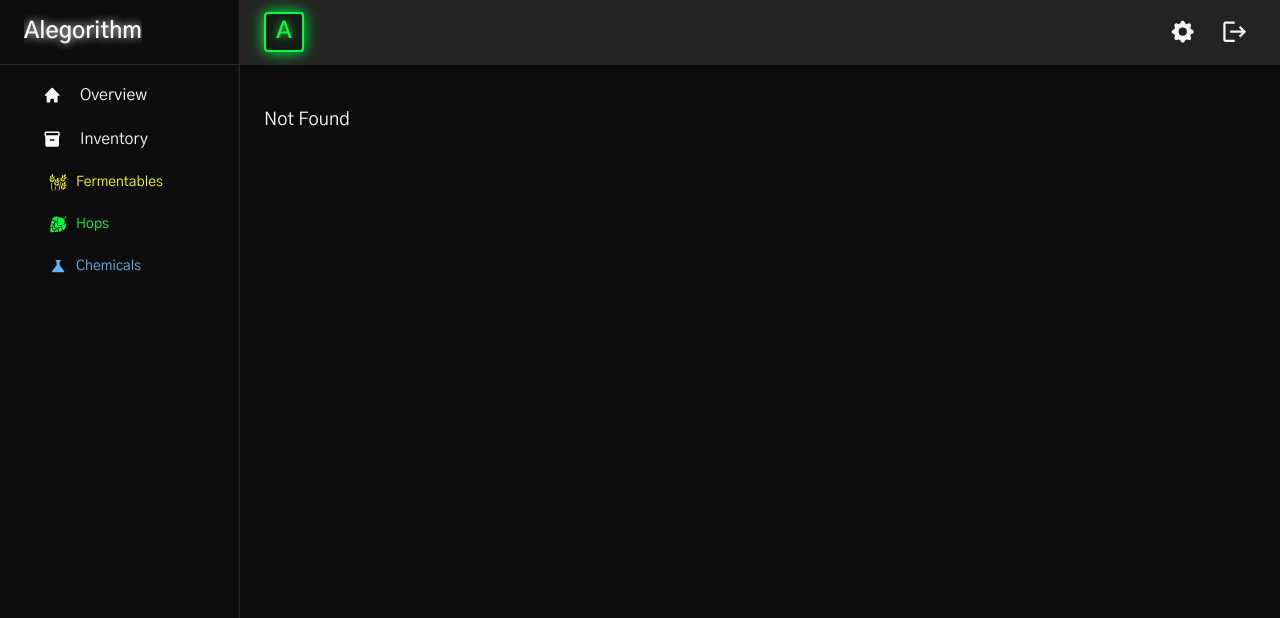
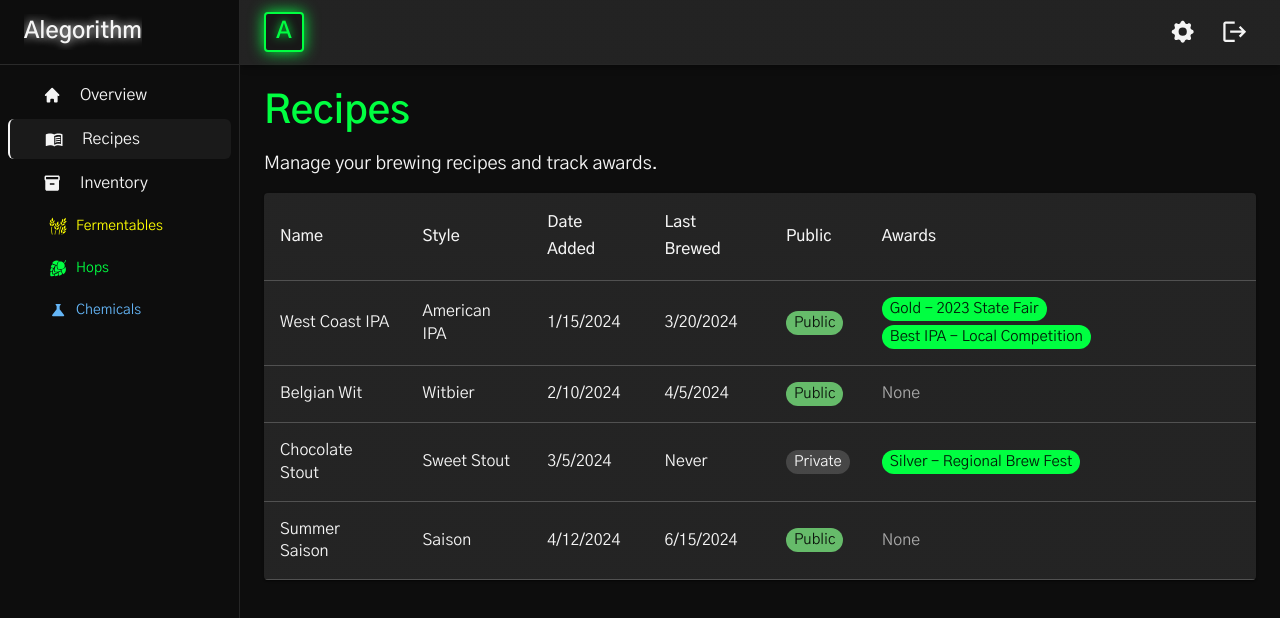
Before and after one commit to itwalton/alegorithm-web, a React (Vite) app: page /recipes in a window 1280 px wide. Before the commit this address had no page. Shown: the top 618 px of the page. Built offline with nearby package versions, Linux system fonts and the light colour scheme.

Commit message:
add recipes view

```diff
--- /dev/null
+++ b/src/components/recipes/Recipe.page.tsx
@@ -0,0 +1,161 @@
+import {
+  Typography,
+  Box,
+  Table,
+  TableBody,
+  TableCell,
+  TableContainer,
+  TableHead,
+  TableRow,
+  Paper,
+  Chip,
+} from '@mui/material';
+import { useTheme } from '@mui/material/styles';
+import {
+  useReactTable,
+  getCoreRowModel,
+  createColumnHelper,
+  flexRender,
+} from '@tanstack/react-table';
+import { type Recipe } from './recipe.model';
+
+const mockData: Recipe[] = [
+  {
+    id: 'R001',
+    name: 'West Coast IPA',
+    dateAdded: new Date('2024-01-15'),
+    lastBrewed: new Date('2024-03-20'),
+    isPublic: true,
+    style: 'American IPA',
+    awards: ['Gold - 2023 State Fair', 'Best IPA - Local Competition'],
+  },
+  {
+    id: 'R002',
+    name: 'Belgian Wit',
+    dateAdded: new Date('2024-02-10'),
+    lastBrewed: new Date('2024-04-05'),
+    isPublic: true,
+    style: 'Witbier',
+    awards: [],
+  },
+  {
+    id: 'R003',
+    name: 'Chocolate Stout',
+    dateAdded: new Date('2024-03-05'),
+    isPublic: false,
+    style: 'Sweet Stout',
+    awards: ['Silver - Regional Brew Fest'],
+  },
+  {
+    id: 'R004',
+    name: 'Summer Saison',
+    dateAdded: new Date('2024-04-12'),
+    lastBrewed: new Date('2024-06-15'),
+    isPublic: true,
+    style: 'Saison',
+    awards: [],
+  },
+];
+
+const columnHelper = createColumnHelper<Recipe>();
+
+const columns = [
+  columnHelper.accessor('name', {
+    header: 'Name',
+    cell: (info) => info.getValue(),
+  }),
+  columnHelper.accessor('style', {
+    header: 'Style',
+    cell: (info) => info.getValue(),
+  }),
+  columnHelper.accessor('dateAdded', {
+    header: 'Date Added',
+    cell: (info) => info.getValue().toLocaleDateString(),
+  }),
+  columnHelper.accessor('lastBrewed', {
+    header: 'Last Brewed',
+    cell: (info) => {
+      const value = info.getValue();
+      return value ? value.toLocaleDateString() : 'Never';
+    },
+  }),
+  columnHelper.accessor('isPublic', {
+    header: 'Public',
+    cell: (info) => (
+      <Chip
+        label={info.getValue() ? 'Public' : 'Private'}
+        color={info.getValue() ? 'success' : 'default'}
+        size="small"
+      />
+    ),
+  }),
+  columnHelper.accessor('awards', {
+    header: 'Awards',
+    cell: (info) => {
+      const awards = info.getValue();
+      return awards.length > 0 ? (
+        <Box sx={{ display: 'flex', gap: 0.5, flexWrap: 'wrap' }}>
+          {awards.map((award, index) => (
+            <Chip key={index} label={award} size="small" color="primary" />
+          ))}
+        </Box>
+      ) : (
+        <Typography variant="body2" color="text.secondary">
+          None
+        </Typography>
+      );
+    },
+  }),
+];
+
+export default function RecipePage() {
+  const theme = useTheme();
+
+  const table = useReactTable({
+    data: mockData,
+    columns,
+    getCoreRowModel: getCoreRowModel(),
+  });
+
+  return (
+    <Box>
+      <Typography variant="h4" gutterBottom sx={{ color: theme.palette.primary.main }}>
+        Recipes
+      </Typography>
+      <Typography variant="body1" gutterBottom>
+        Manage your brewing recipes and track awards.
+      </Typography>
+      <TableContainer component={Paper} sx={{ mt: 2 }}>
+        <Table>
+          <TableHead>
+            {table.getHeaderGroups().map((headerGroup) => (
+              <TableRow key={headerGroup.id}>
+                {headerGroup.headers.map((header) => (
+                  <TableCell key={header.id}>
+                    {header.isPlaceholder
+                      ? null
+                      : flexRender(
+                          header.column.columnDef.header,
+                          header.getContext()
+                        )}
+                  </TableCell>
+                ))}
+              </TableRow>
+            ))}
+          </TableHead>
+          <TableBody>
+            {table.getRowModel().rows.map((row) => (
+              <TableRow key={row.id}>
+                {row.getVisibleCells().map((cell) => (
+                  <TableCell key={cell.id}>
+                    {flexRender(cell.column.columnDef.cell, cell.getContext())}
+                  </TableCell>
+                ))}
+              </TableRow>
+            ))}
+          </TableBody>
+        </Table>
+      </TableContainer>
+    </Box>
+  );
+}
--- a/src/components/shared/AppLayout.tsx
+++ b/src/components/shared/AppLayout.tsx
@@ -18,7 +18,7 @@ import {
   Tooltip,
 } from '@mui/material';
 import { GiWheat, GiHops } from 'react-icons/gi';
-import { MdScience, MdInventory, MdLogout } from 'react-icons/md';
+import { MdScience, MdInventory, MdLogout, MdMenuBook } from 'react-icons/md';
 import { HiMenu, HiHome, HiCog } from 'react-icons/hi';
 import { Link, useLocation } from '@tanstack/react-router';
 
@@ -44,6 +44,7 @@ export default function AppLayout({ children }: AppLayoutProps) {
 
   const navItems: NavItem[] = [
     { label: 'Overview', path: '/', icon: <HiHome /> },
+    { label: 'Recipes', path: '/recipes', icon: <MdMenuBook /> },
     { label: 'Inventory', path: '/inventory', icon: <MdInventory /> },
     {
       label: 'Fermentables',
--- a/src/routeTree.gen.ts
+++ b/src/routeTree.gen.ts
@@ -9,6 +9,7 @@
 // Additionally, you should also exclude this file from your linter and/or formatter to prevent it from being checked or modified.
 
 import { Route as rootRouteImport } from './routes/__root'
+import { Route as RecipesRouteImport } from './routes/recipes'
 import { Route as InventoryRouteImport } from './routes/inventory'
 import { Route as IndexRouteImport } from './routes/index'
 import { Route as InventoryIndexRouteImport } from './routes/inventory/index'
@@ -16,6 +17,11 @@ import { Route as InventoryMaterialsRouteImport } from './routes/inventory/mater
 import { Route as InventoryHopsRouteImport } from './routes/inventory/hops'
 import { Route as InventoryFermentablesRouteImport } from './routes/inventory/fermentables'
 
+const RecipesRoute = RecipesRouteImport.update({
+  id: '/recipes',
+  path: '/recipes',
+  getParentRoute: () => rootRouteImport,
+} as any)
 const InventoryRoute = InventoryRouteImport.update({
   id: '/inventory',
   path: '/inventory',
@@ -50,6 +56,7 @@ const InventoryFermentablesRoute = InventoryFermentablesRouteImport.update({
 export interface FileRoutesByFullPath {
   '/': typeof IndexRoute
   '/inventory': typeof InventoryRouteWithChildren
+  '/recipes': typeof RecipesRoute
   '/inventory/fermentables': typeof InventoryFermentablesRoute
   '/inventory/hops': typeof InventoryHopsRoute
   '/inventory/materials': typeof InventoryMaterialsRoute
@@ -57,6 +64,7 @@ export interface FileRoutesByFullPath {
 }
 export interface FileRoutesByTo {
   '/': typeof IndexRoute
+  '/recipes': typeof RecipesRoute
   '/inventory/fermentables': typeof InventoryFermentablesRoute
   '/inventory/hops': typeof InventoryHopsRoute
   '/inventory/materials': typeof InventoryMaterialsRoute
@@ -66,6 +74,7 @@ export interface FileRoutesById {
   __root__: typeof rootRouteImport
   '/': typeof IndexRoute
   '/inventory': typeof InventoryRouteWithChildren
+  '/recipes': typeof RecipesRoute
   '/inventory/fermentables': typeof InventoryFermentablesRoute
   '/inventory/hops': typeof InventoryHopsRoute
   '/inventory/materials': typeof InventoryMaterialsRoute
@@ -76,6 +85,7 @@ export interface FileRouteTypes {
   fullPaths:
     | '/'
     | '/inventory'
+    | '/recipes'
     | '/inventory/fermentables'
     | '/inventory/hops'
     | '/inventory/materials'
@@ -83,6 +93,7 @@ export interface FileRouteTypes {
   fileRoutesByTo: FileRoutesByTo
   to:
     | '/'
+    | '/recipes'
     | '/inventory/fermentables'
     | '/inventory/hops'
     | '/inventory/materials'
@@ -91,6 +102,7 @@ export interface FileRouteTypes {
     | '__root__'
     | '/'
     | '/inventory'
+    | '/recipes'
     | '/inventory/fermentables'
     | '/inventory/hops'
     | '/inventory/materials'
@@ -100,10 +112,18 @@ export interface FileRouteTypes {
 export interface RootRouteChildren {
   IndexRoute: typeof IndexRoute
   InventoryRoute: typeof InventoryRouteWithChildren
+  RecipesRoute: typeof RecipesRoute
 }
 
 declare module '@tanstack/react-router' {
   interface FileRoutesByPath {
+    '/recipes': {
+      id: '/recipes'
+      path: '/recipes'
+      fullPath: '/recipes'
+      preLoaderRoute: typeof RecipesRouteImport
+      parentRoute: typeof rootRouteImport
+    }
     '/inventory': {
       id: '/inventory'
       path: '/inventory'
@@ -170,6 +190,7 @@ const InventoryRouteWithChildren = InventoryRoute._addFileChildren(
 const rootRouteChildren: RootRouteChildren = {
   IndexRoute: IndexRoute,
   InventoryRoute: InventoryRouteWithChildren,
+  RecipesRoute: RecipesRoute,
 }
 export const routeTree = rootRouteImport
   ._addFileChildren(rootRouteChildren)
--- /dev/null
+++ b/src/routes/recipes.tsx
@@ -0,0 +1,7 @@
+import { createFileRoute } from '@tanstack/react-router';
+
+import RecipePage from '../components/recipes/Recipe.page';
+
+export const Route = createFileRoute('/recipes')({
+  component: RecipePage,
+});
```
Also changed, not shown: src/components/recipes/recipe.model.ts (added, +9 -0 lines).
